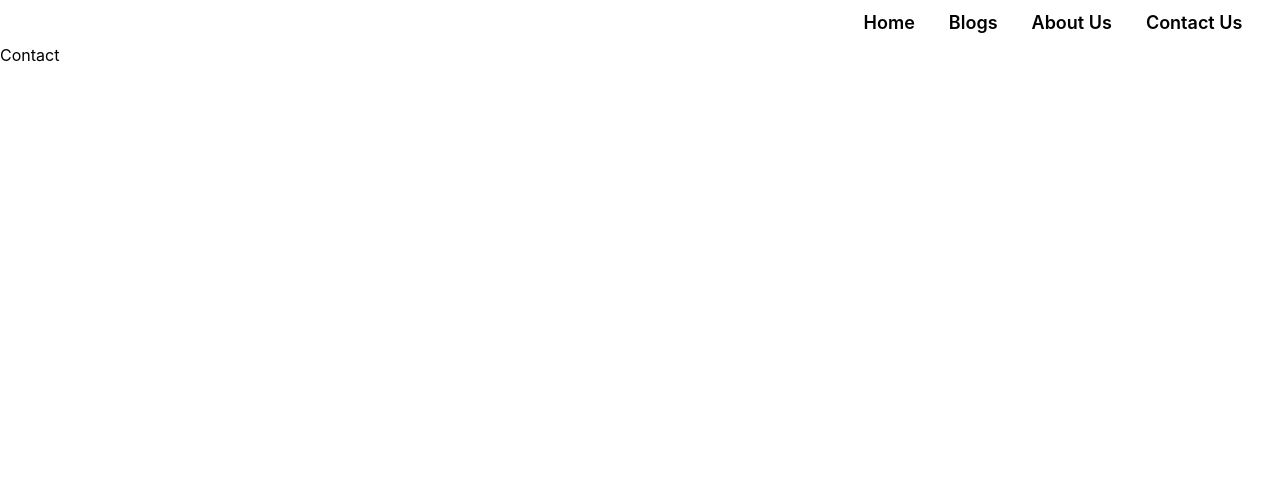
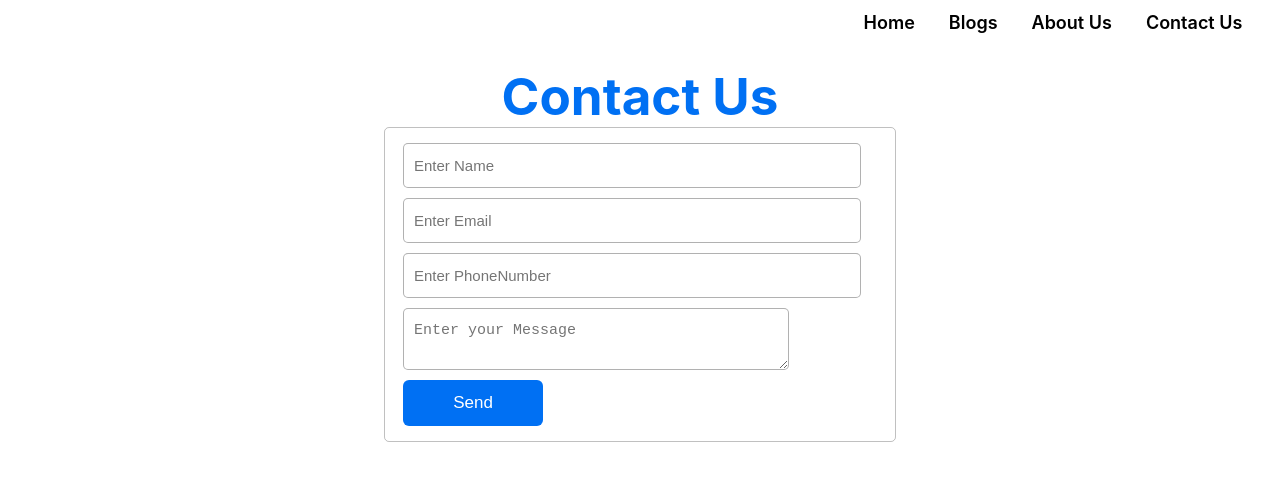
Before and after one commit to Xcoder304/first-app-is-nextjs, a Next.js app: page /contact in a window 1280 px wide. Shown: the top 480 px of the page. Built offline with nearby package versions, Linux system fonts and the light colour scheme.

Commit message:
added the contact form and when you click send it save your to json in local folder

```diff
--- /dev/null
+++ b/contactdata/1.json
@@ -0,0 +1 @@
+{ "name": "kaif", "class": "MERN", "age": 17, "phonenumber": "203023029302939" }
--- /dev/null
+++ b/contactdata/2.json
@@ -0,0 +1 @@
+{"name":"Kaif Ali","email":"xultrahunter555@gmail.com","phonenumber":"313216319","message":"232312asacacaca"}
--- a/next.config.js
+++ b/next.config.js
@@ -1,6 +1,7 @@
 /** @type {import('next').NextConfig} */
 const nextConfig = {
   reactStrictMode: true,
+  trailingSlash: true,
 };
 
 module.exports = nextConfig;
--- a/package.json
+++ b/package.json
@@ -7,7 +7,7 @@
     "build": "next build",
     "start": "next start",
     "lint": "next lint",
-    "export": "next build && export"
+    "export": "next build && next export"
   },
   "dependencies": {
     "next": "12.1.6",
--- /dev/null
+++ b/pages/api/postcontact.js
@@ -0,0 +1,15 @@
+import * as fs from "fs";
+export default async function handler(req, res) {
+  if (req.method === "POST") {
+    let data = await fs.promises.readdir("contactdata");
+    fs.promises.writeFile(
+      `contactdata/${data.length + 1}.json`,
+      JSON.stringify(req.body)
+    );
+    res.status(200).json(req.body);
+    // Process a POST request
+  } else {
+    res.status(200).json(["byeee"]);
+    // Handle any other HTTP method
+  }
+}
--- a/pages/blogs.js
+++ b/pages/blogs.js
@@ -1,8 +1,9 @@
 import { useState } from "react";
 import styles from "../styles/blogs.module.css";
 import Link from "next/dist/client/link";
+import * as fs from "fs";
 
-const blogs = (props) => {
+const Blogs = (props) => {
   const [blogs, setblogs] = useState(props.allBlogs);
   return (
     <div className={styles.blogs}>
@@ -48,4 +49,4 @@ export async function getStaticProps(context) {
   };
 }
 
-export default blogs;
+export default Blogs;
--- a/pages/contact.js
+++ b/pages/contact.js
@@ -1,7 +1,76 @@
-import React from "react";
+import { useState } from "react";
+import styles from "../styles/contact.module.css";
 
 const Contact = () => {
-  return <div>Contact</div>;
+  const [userData, setuserData] = useState({
+    name: "",
+    email: "",
+    phonenumber: "",
+    message: "",
+  });
+
+  const handleSubmit = (e) => {
+    e.preventDefault();
+
+    const data = userData;
+
+    fetch("http://localhost:3000/api/postcontact/", {
+      method: "POST", // or 'PUT'
+      headers: {
+        "Content-Type": "application/json",
+      },
+      body: JSON.stringify(data),
+    })
+      .then((response) => response.json())
+      .then((data) => {
+        console.log("Success:", data);
+        alert("your message is send successfully.. :)");
+      })
+      .catch((error) => {
+        console.error("Error:", error);
+        alert("sorry we cant send your message now please try later");
+      });
+  };
+
+  return (
+    <div className={styles.container}>
+      <h1>contact us</h1>
+      <form onSubmit={handleSubmit}>
+        <input
+          type="text"
+          placeholder="Enter Name"
+          name="name"
+          value={userData.name}
+          onChange={(e) => setuserData({ ...userData, name: e.target.value })}
+        />
+        <input
+          type="email"
+          placeholder="Enter Email"
+          name="email"
+          value={userData.email}
+          onChange={(e) => setuserData({ ...userData, email: e.target.value })}
+        />
+        <input
+          type="tel"
+          placeholder="Enter PhoneNumber"
+          name="phonenumber"
+          value={userData.phonenumber}
+          onChange={(e) =>
+            setuserData({ ...userData, phonenumber: e.target.value })
+          }
+        />
+        <textarea
+          placeholder="Enter your Message"
+          name="message"
+          value={userData.message}
+          onChange={(e) =>
+            setuserData({ ...userData, message: e.target.value })
+          }
+        />
+        <button type="submit">Send</button>
+      </form>
+    </div>
+  );
 };
 
 export default Contact;
--- a/pages/viewblog/[slug].js
+++ b/pages/viewblog/[slug].js
@@ -2,7 +2,7 @@
 import React, { useState } from "react";
 import * as fs from "fs";
 
-const slug = (props) => {
+const Slug = (props) => {
   const [blogs, setblogs] = useState(props.Blog);
   // const router = useRouter();
 
@@ -57,4 +57,4 @@ export async function getStaticProps(context) {
   };
 }
 
-export default slug;
+export default Slug;
--- /dev/null
+++ b/styles/contact.module.css
@@ -0,0 +1,58 @@
+.container {
+  width: 100%;
+  display: grid;
+  place-content: center;
+}
+.container h1 {
+  width: 100%;
+  margin-top: 20px;
+  text-align: center;
+  color: #0070f3;
+  font-weight: 700;
+  font-size: 3.2rem;
+  text-transform: capitalize;
+  user-select: none;
+}
+.container form {
+  width: 40vw;
+  border: 1px solid rgba(70, 70, 70, 0.342);
+  border-radius: 5px;
+  padding: 15px 10px 15px 18px;
+  display: flex;
+  align-items: flex-start;
+  flex-direction: column;
+  gap: 10px;
+}
+.container form input {
+  width: 95%;
+  padding: 13px 10px;
+  font-size: 15px;
+  font-weight: 400;
+  border: 1px solid rgba(70, 70, 70, 0.418);
+  border-radius: 5px;
+  outline: none;
+}
+.container form textarea {
+  width: 80%;
+  padding: 13px 10px;
+  font-size: 15px;
+  font-weight: 400;
+  border: 1px solid rgba(70, 70, 70, 0.418);
+  border-radius: 5px;
+  outline: none;
+}
+.container form button {
+  width: 140px;
+  height: 46px;
+  background: #0070f3;
+  color: #fff;
+  font-weight: 500;
+  cursor: pointer;
+  border: none;
+  border-radius: 6px;
+  font-size: 17px;
+  transition: 0.2s ease-in;
+}
+.container form button:hover {
+  opacity: 0.8;
+}
```
